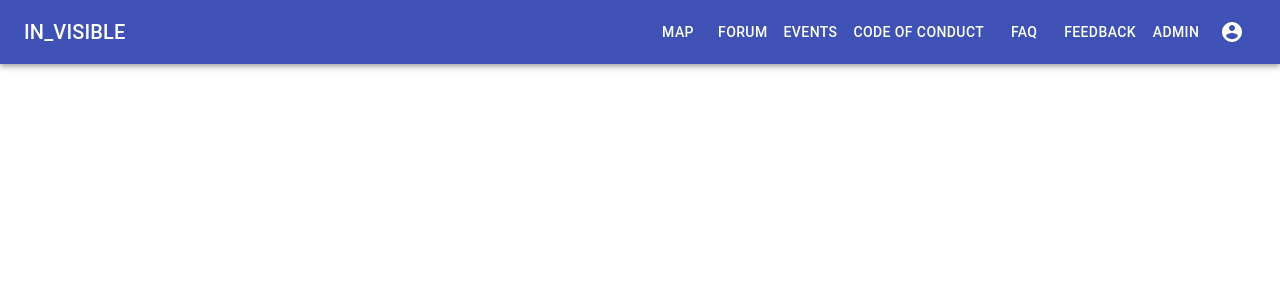
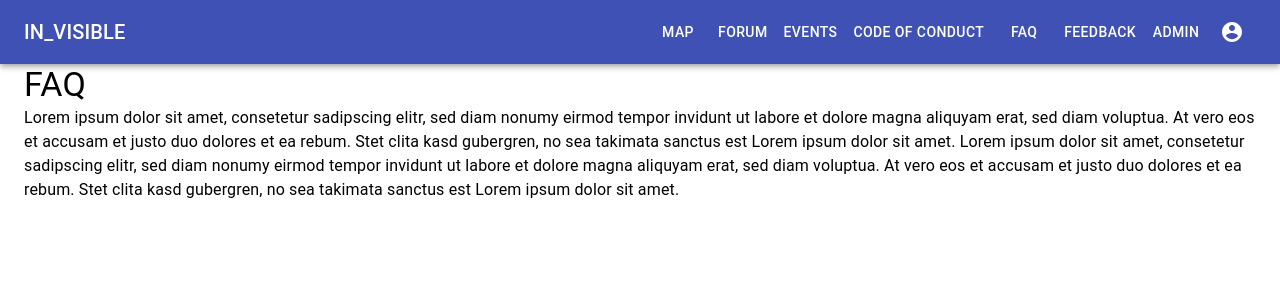
Before and after one commit to project-invisible/frontend, a React app: page /faq in a window 1280 px wide. Shown: the top 300 px of the page. Built offline with nearby package versions, Linux system fonts and the light colour scheme.

Commit message:
basic faq, events page

```diff
--- a/src/App.tsx
+++ b/src/App.tsx
@@ -4,8 +4,10 @@ import Register from './register/Register';
 import Login from './login/Login';
 import { createBrowserHistory } from "history";
 import HomeMap from './map/HomeMap';
-import CodeOfConduct from './codeOfConduct/CodeOfConduct';
+import CodeOfConduct from './staticContent/CodeOfConduct';
 import Navigationbar from './navigationbar/Navigationbar';
+import Faq from './staticContent/Faq';
+import Mapathon from './staticContent/Mapathon';
 
 const history = createBrowserHistory();
 
@@ -21,6 +23,8 @@ function App() {
         <Route path="/register" component={() => <Register />} />
         <Route exact path="/" component={() => <HomeMap />} />
         <Route path="/codeofconduct" component={() => <CodeOfConduct />} />
+        <Route path="/faq" component={() => <Faq />} />
+        <Route path="/events" component={() => <Mapathon />} />
     </Router>
   );
 }
--- a/src/navigationbar/Navigationbar.tsx
+++ b/src/navigationbar/Navigationbar.tsx
@@ -35,9 +35,9 @@ function Navigationbar() {
     </Typography>
         <Button color="inherit" onClick={()=> history.push('/')}>Map</Button>
         <Button color="inherit">Forum</Button>
-        <Button color="inherit">Events</Button>
+        <Button color="inherit" onClick={() => history.push('/events')}>Events</Button>
         <Button color="inherit" onClick={() => history.push('/codeofconduct')}>Code of Conduct</Button>
-        <Button color="inherit">FAQ</Button>
+        <Button color="inherit" onClick={() => history.push('/faq')}>FAQ</Button>
         <Button color="inherit">Feedback</Button>
         <Button color="inherit">Admin</Button>
         <IconButton
--- /dev/null
+++ b/src/staticContent/Faq.tsx
@@ -0,0 +1,22 @@
+import React from "react";
+import { Container, Typography } from "@material-ui/core";
+
+function Faq() {
+  return (
+    <Container>
+      <Typography variant="h4">FAQ</Typography>
+      <Typography variant="body1">
+        Lorem ipsum dolor sit amet, consetetur sadipscing elitr, sed diam nonumy
+        eirmod tempor invidunt ut labore et dolore magna aliquyam erat, sed diam
+        voluptua. At vero eos et accusam et justo duo dolores et ea rebum. Stet
+        clita kasd gubergren, no sea takimata sanctus est Lorem ipsum dolor sit
+        amet. Lorem ipsum dolor sit amet, consetetur sadipscing elitr, sed diam
+        nonumy eirmod tempor invidunt ut labore et dolore magna aliquyam erat,
+        sed diam voluptua. At vero eos et accusam et justo duo dolores et ea
+        rebum. Stet clita kasd gubergren, no sea takimata sanctus est Lorem
+        ipsum dolor sit amet.
+      </Typography>
+    </Container>
+  );
+}
+export default Faq;
--- /dev/null
+++ b/src/staticContent/Mapathon.tsx
@@ -0,0 +1,22 @@
+import React from "react";
+import { Container, Typography } from "@material-ui/core";
+
+function Mapathon() {
+  return (
+    <Container>
+      <Typography variant="h4">Mapathon</Typography>
+      <Typography variant="body1">
+        Lorem ipsum dolor sit amet, consetetur sadipscing elitr, sed diam nonumy
+        eirmod tempor invidunt ut labore et dolore magna aliquyam erat, sed diam
+        voluptua. At vero eos et accusam et justo duo dolores et ea rebum. Stet
+        clita kasd gubergren, no sea takimata sanctus est Lorem ipsum dolor sit
+        amet. Lorem ipsum dolor sit amet, consetetur sadipscing elitr, sed diam
+        nonumy eirmod tempor invidunt ut labore et dolore magna aliquyam erat,
+        sed diam voluptua. At vero eos et accusam et justo duo dolores et ea
+        rebum. Stet clita kasd gubergren, no sea takimata sanctus est Lorem
+        ipsum dolor sit amet.
+      </Typography>
+    </Container>
+  );
+}
+export default Mapathon;
```
Also changed, not shown: src/staticContent/CodeOfConduct.tsx (renamed from src/codeOfConduct/CodeOfConduct.tsx).
